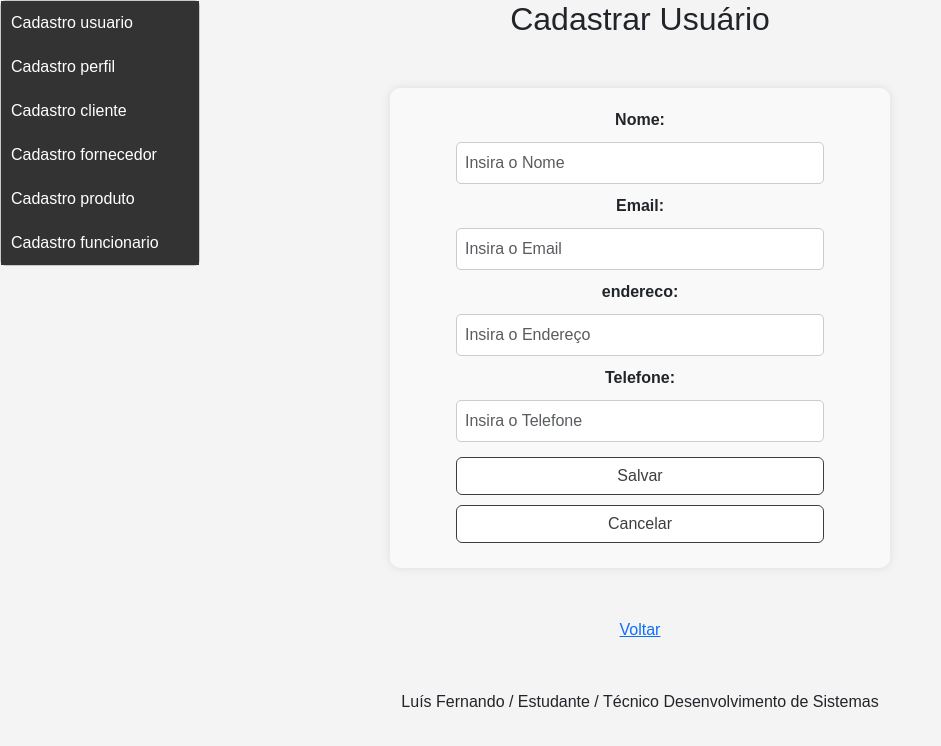
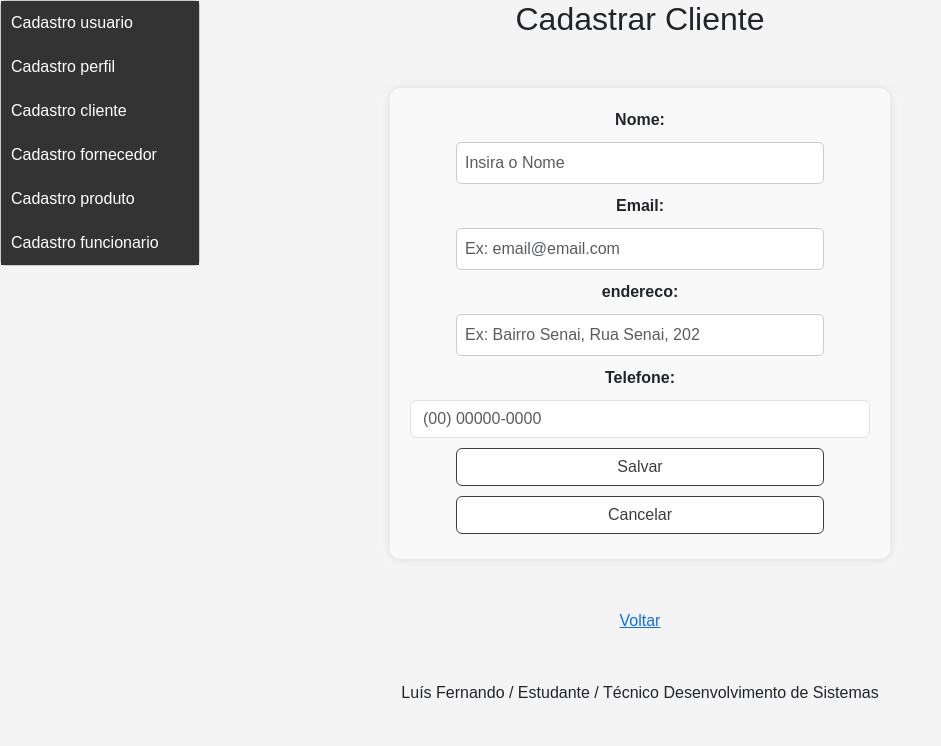
Before and after one commit to Freitas014/Luis_Freitas_Prova, a PHP site: page /cadastro_cliente.php in a window 1280 px wide. Shown: the part 54-800 px from the top of the page, without its empty margins (0-941 px from the left). Run offline with PHP 8.4, Linux system fonts and the light colour scheme; a user stored in the database is signed in; data comes from the database, SQL or seed files in the repository.

Commit message:
Update cadastro_cliente.php
adicionado JS

```diff
--- a/cadastro_cliente.php
+++ b/cadastro_cliente.php
@@ -93,7 +93,8 @@ $permissoes = [
 <head>
     <meta charset="UTF-8">
     <meta name="viewport" content="width=device-width, initial-scale=1.0">
-    <title>Cadastrar Usuário</title>
+    <title>Cadastrar Cliente</title>
+    <script src="validarCliente.js"></script>
     <link rel="stylesheet" href="bootstrap.css">
     <link rel="stylesheet" href="styles.css">
 </head>
@@ -115,24 +116,61 @@ $permissoes = [
         </ul>
     </nav>
 <body>
-    <center><h2>Cadastrar Usuário</h2></center>
-    <form action="cadastro_cliente.php" method="POST"> <!-- Pq não "#" o objetivo é que busque no arquivo Back-End.(aqui está no mesmo pq nos é vagabundo e faz tudo no mesmo,mas o back-end deve estar separado do Front-End-->
+    <center><h2>Cadastrar Cliente</h2></center>
+    <form id="formCliente"action="cadastro_cliente.php" method="POST"> <!-- Pq não "#" o objetivo é que busque no arquivo Back-End.(aqui está no mesmo pq nos é vagabundo e faz tudo no mesmo,mas o back-end deve estar separado do Front-End-->
         <label for="nome">Nome:</label>
         <input type="text" class="form-control" placeholder="Insira o Nome" id="nome" name="nome" required>
 
         <label for="email">Email:</label>
-        <input type="email" class="form-control" placeholder="Insira o Email" id="email" name="email" required>
+        <input type="email" class="form-control" placeholder="Ex: email@email.com" id="email" name="email" required>
 
         <label for="endereco">endereco:</label>
-        <input type="text" class="form-control" placeholder="Insira o Endereço" id="endereco" name="endereco" required>
+        <input type="text" class="form-control" placeholder="Ex: Bairro Senai, Rua Senai, 202" id="endereco" name="endereco" required>
 
         <label for="telefone">Telefone:</label>
-        <input type="text" class="form-control" placeholder="Insira o Telefone" id="telefone" name="telefone" required>
+        <input type="tel" class="form-control" placeholder="(00) 00000-0000" id="telefone" name="telefone" required>
 
         <button id="botao" class="btn btn-outline-warning" type="submit">Salvar</button>
         <button id="botao" class="btn btn-outline-warning" type="reset">Cancelar</button>
+    <script>
+                //Não funcionou😢
+
+    //     document.getElementById("formCliente").addEventListener("submit", function() {
+    //     const nome = document.getElementById("nome").value.trim();
+    //     const email = document.getElementById("email").value.trim();
+    //     const endereco = document.getElementById("endereco").value.trim();
+    //     const telefone = document.getElementById("telefone").value.trim();
+
+    // //validação campo nome
+    // if (nome.length <3) {
+    //     ("Insira seu nome completo");
+    // }
+    // //validação campo email
+    //if (endereco.length <3) {
+    //     print("Insira seu nome completo");
+    // }
+    // //validação campo email
+    // let regexEmail = /^[^\s@]+@[^\s@]+\.[^\s@]+$/;
+    // if (!regexEmail.test(email)) {
+    //     alert("Digite um e-mail válido.");
+    //     return;
+    // }
+    //Mascara pro campo telefone
+      telefone.addEventListener("input", function(){
+          let valor = telefone.value.replace(/\D/g, "");
+          if(valor.lenght >10){
+              valor = valor.replace(/^(\d{2})(\d{5})(\d{4}).*/, "($1) $2-$3")
+          } else if(valor.length > 5){
+              valor = valor.replace(/^(\d{2})(\d{4})(\d{0,4}).*/, "($1) $2-$3")
+          }else{
+              valor = valor.replace(/^(\d*)/, "($1")
+          }
+
+          telefone.value = valor;
+
+        });
+        </script>
     </form>
-
     <center><a href="principal.php">Voltar</a></center>
     <br><br><address align="center">
         Luís Fernando / Estudante / Técnico Desenvolvimento de Sistemas
```
